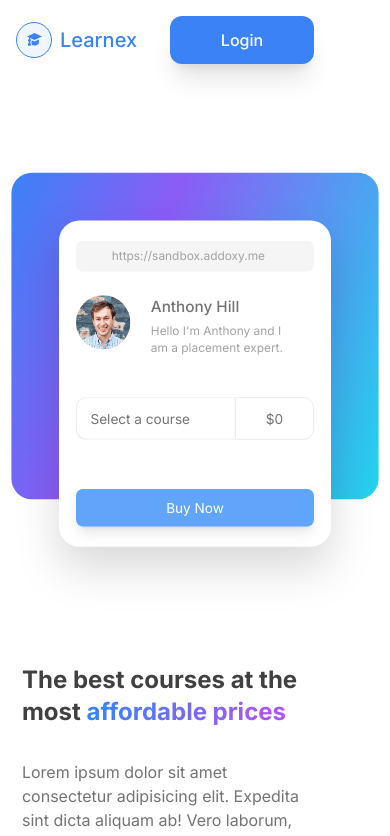
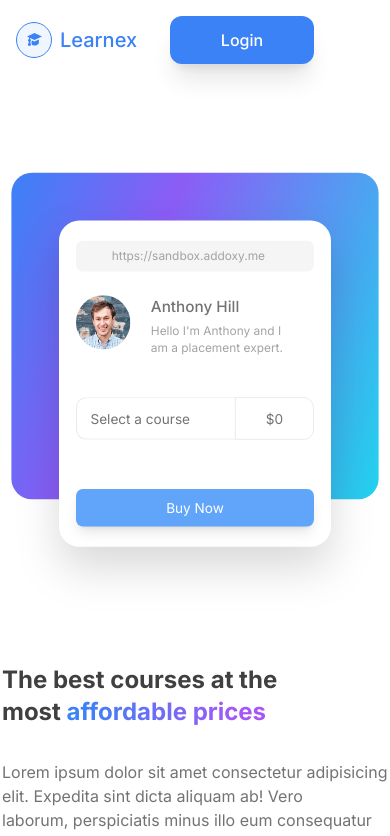
Before and after one commit to addoxy/sandbox, a Next.js app: page / in a window 390 px wide. Shown: the top 836 px of the page. Built offline with nearby package versions, Linux system fonts and the light colour scheme; some icons are missing; what tailwindcss-debug-screens would draw is missing.

Commit message:
Code cleanup

```diff
--- a/src/app/layout.tsx
+++ b/src/app/layout.tsx
@@ -19,7 +19,7 @@ export default function RootLayout({
     <html lang="en">
       <body className={`${inter.className} debug-screens`}>
         <Navbar />
-        <div className="px-4 sm:px-20 xl:px-32">
+        <div className="sm:px-20 xl:px-32">
           <div className="h-20 lg:h-36"></div>
           {children}
         </div>
```
